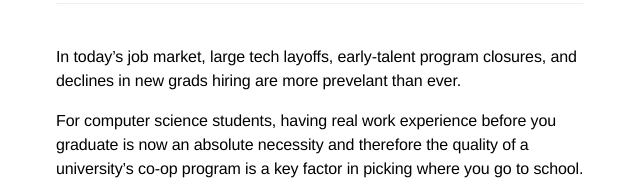
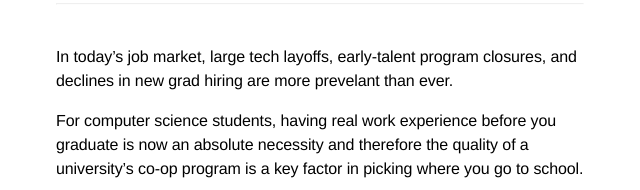
Before and after one commit to MathyouMB/website, an Astro site: page /blog/carleton-cs-coop-explained in a window 1280 px wide. Shown: the part 610-800 px from the top of the page, 320-960 px from the left. Built offline with nearby package versions, Linux system fonts and the light colour scheme; Astro itself is replaced by a stand-in of ours; a web font is replaced by a local one.

Commit message:
Update grammar

```diff
--- a/src/content/articles/carleton-cs-coop-explained.md
+++ b/src/content/articles/carleton-cs-coop-explained.md
@@ -6,7 +6,7 @@ image: "/images/articles/2023/working-and-studying2.png"
 draft: true
 ---
 
-In today's job market, large tech layoffs, early-talent program closures, and declines in new grads hiring are more prevelant than ever.
+In today's job market, large tech layoffs, early-talent program closures, and declines in new grad hiring are more prevelant than ever.
 
 For computer science students, having real work experience before you graduate is now an absolute necessity and therefore the quality of a university's co-op program is a key factor in picking where you go to school.
 
```
